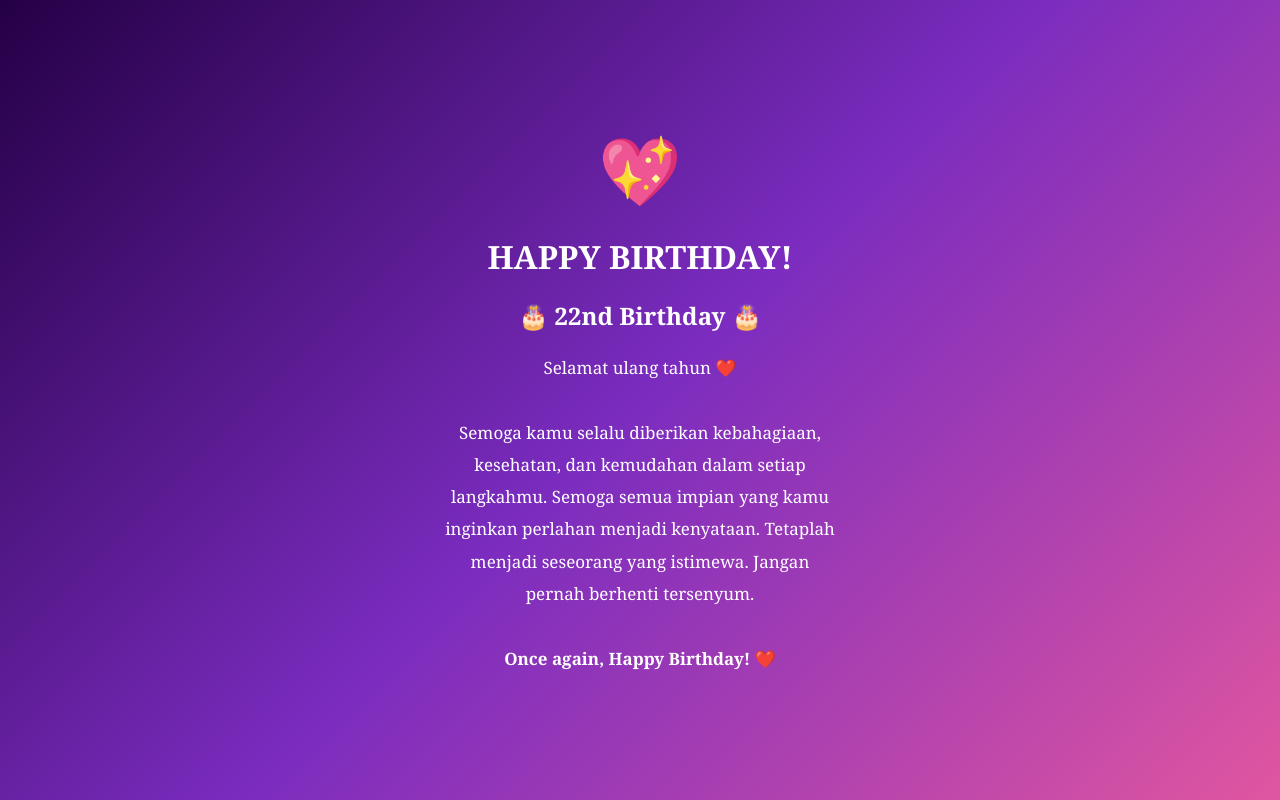
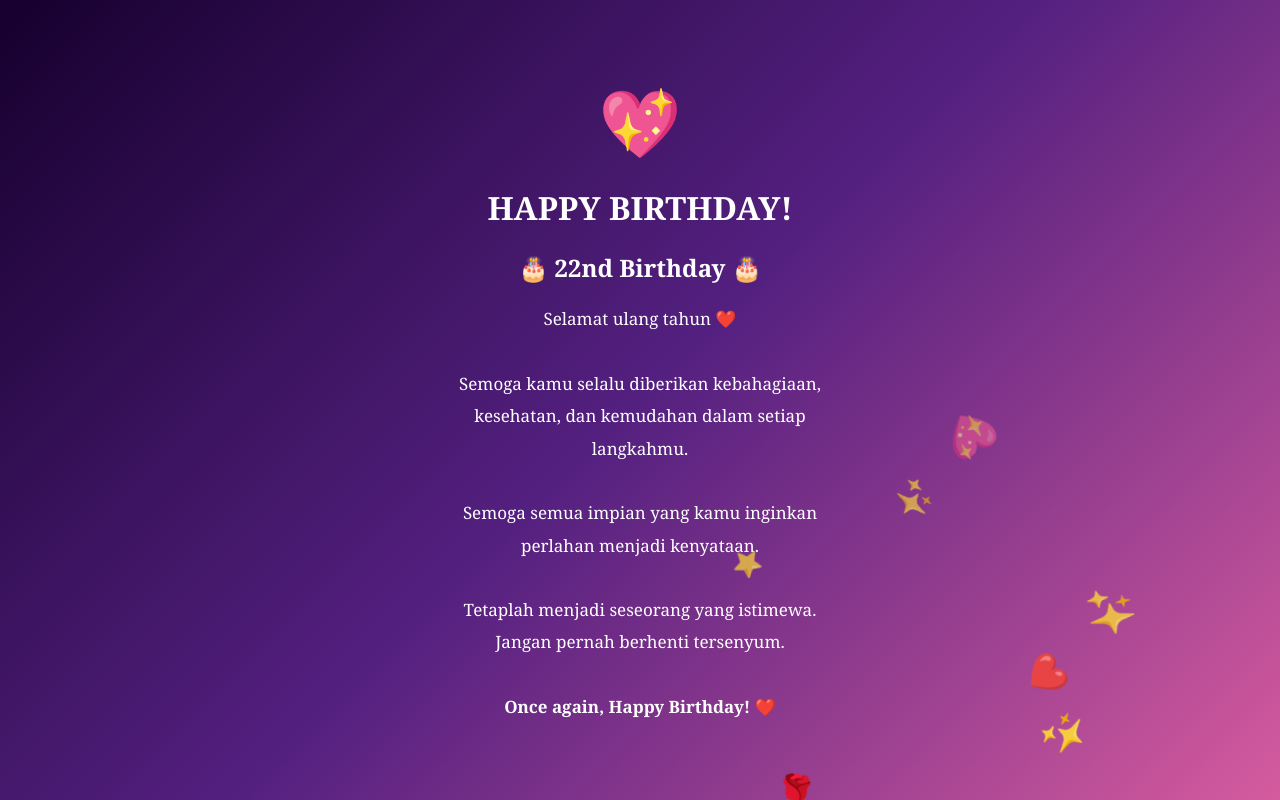
Before and after one commit to nasifanuramalia9-glitch/sneakers-shopee, a plain HTML site: page index.html in a window 1280 px wide. Both pictures are taken after a click on the button "BUKA ❤️". Drawn offline with Linux system fonts and the light colour scheme.

Commit message:
Update index.html

```diff
--- a/index.html
+++ b/index.html
@@ -3,103 +3,54 @@
 <html lang="id">
 <head>
 <meta charset="UTF-8">
-<meta name="viewport" content="width=device-width, initial-scale=1.0">
-<title>Special Birthday ❤️</title>
+<meta name="viewport" content="width=device-width, initial-scale=1">
+<title>Happy Birthday ❤️</title>
 
 <style>
-* {
-  box-sizing: border-box;
+*{box-sizing:border-box}
+body{
+ margin:0;min-height:100vh;
+ display:flex;align-items:center;justify-content:center;
+ text-align:center;color:white;
+ font-family:Georgia,serif;
+ background:linear-gradient(135deg,#16002e,#542080,#d65b9e);
+ overflow:hidden;
 }
-
-body {
-  margin: 0;
-  min-height: 100vh;
-  font-family: Georgia, serif;
-  background: linear-gradient(135deg,#240046,#7b2cbf,#e056a0);
-  color: white;
-  display: flex;
-  justify-content: center;
-  align-items: center;
-  text-align: center;
-  overflow-x: hidden;
+.container{width:90%;max-width:430px;padding:25px}
+.heart{font-size:65px;animation:beat 1s infinite}
+@keyframes beat{50%{transform:scale(1.2)}}
+button{
+ border:0;border-radius:40px;padding:15px 45px;
+ background:#ff4d8d;color:white;font-size:20px;
+ font-weight:bold;cursor:pointer;
+ box-shadow:0 0 20px #ff8fab;
 }
-
-.container {
-  width: 90%;
-  max-width: 430px;
-  padding: 30px 20px;
+#surprise{display:none;animation:show 1.5s}
+@keyframes show{
+ from{opacity:0;transform:translateY(25px)}
+ to{opacity:1;transform:translateY(0)}
 }
-
-h1 {
-  font-size: 32px;
+.message{line-height:1.9;font-size:17px}
+.floating{
+ position:fixed;bottom:-30px;
+ animation:up 6s linear forwards;
+ pointer-events:none;
 }
-
-.heart {
-  font-size: 65px;
-  animation: beat 1s infinite;
-}
-
-@keyframes beat {
-  50% { transform: scale(1.25); }
-}
-
-button {
-  border: none;
-  padding: 15px 45px;
-  border-radius: 40px;
-  background: #ff4d8d;
-  color: white;
-  font-size: 20px;
-  font-weight: bold;
-  cursor: pointer;
-  box-shadow: 0 0 20px #ff8fab;
-}
-
-button:active {
-  transform: scale(.95);
-}
-
-#surprise {
-  display: none;
-  animation: muncul 1.5s ease;
-}
-
-@keyframes muncul {
-  from {opacity: 0; transform: translateY(30px);}
-  to {opacity: 1; transform: translateY(0);}
-}
-
-.message {
-  line-height: 1.9;
-  font-size: 17px;
-}
-
-.floating {
-  position: fixed;
-  bottom: -30px;
-  animation: naik 6s linear infinite;
-  pointer-events: none;
-}
-
-@keyframes naik {
-  to {
-    transform: translateY(-110vh) rotate(360deg);
-    opacity: 0;
-  }
+@keyframes up{
+ to{transform:translateY(-110vh) rotate(360deg);opacity:0}
 }
 </style>
 </head>
 
 <body>
-
 <div class="container">
 
 <div id="opening">
  <div class="heart">❤️</div>
  <h1>Something Special For You</h1>
-  <p>Ada sesuatu yang ingin aku tunjukkan...</p>
+ <p>Ada kejutan kecil untukmu...</p>
  <br>
-  <button onclick="bukaKejutan()">BUKA ❤️</button>
+ <button onclick="buka()">BUKA ❤️</button>
 </div>
 
 <div id="surprise">
@@ -109,52 +60,134 @@ button:active {
 
  <div class="message">
  Selamat ulang tahun ❤️<br><br>
-
  Semoga kamu selalu diberikan kebahagiaan,
-    kesehatan, dan kemudahan dalam setiap langkahmu.
-
+ kesehatan, dan kemudahan dalam setiap langkahmu.<br><br>
  Semoga semua impian yang kamu inginkan
-    perlahan menjadi kenyataan.
-
+ perlahan menjadi kenyataan.<br><br>
  Tetaplah menjadi seseorang yang istimewa.
-    Jangan pernah berhenti tersenyum.
-
-    <br><br>
+ Jangan pernah berhenti tersenyum.<br><br>
  <b>Once again, Happy Birthday! ❤️</b>
  </div>
 </div>
 
 </div>
 
-<audio id="lagu-ultah.mp3" preload="auto">
-  <source src="lagu-ultah.mp3" type="audio/mpeg">
-</audio>
+<script>
+let audio;
+let master;
+let melodyTimer;
+let started=false;
 
-<script>
-function bukaKejutan() {
-  document.getElementById("opening").style.display = "none";
-  document.getElementById("surprise").style.display = "block";
+const chords=[
+ [261.63,329.63,392.00,493.88],
+ [220.00,261.63,329.63,440.00],
+ [174.61,220.00,261.63,349.23],
+ [196.00,246.94,293.66,392.00]
+];
 
-  const musik = document.getElementById("musik");
-  musik.currentTime = 0;
-  musik.play().catch(error => {
-    console.log("Musik belum dapat diputar:", error);
+const melody=[
+ [523.25,0.5],[659.25,0.5],[783.99,1],
+ [659.25,0.5],[587.33,0.5],[523.25,1],
+ [440.00,0.5],[523.25,0.5],[659.25,1],
+ [587.33,0.5],[523.25,0.5],[392.00,1],
+ [440.00,0.5],[523.25,0.5],[587.33,1],
+ [523.25,0.5],[440.00,0.5],[392.00,1],
+ [329.63,0.5],[392.00,0.5],[523.25,1],
+ [493.88,0.5],[440.00,0.5],[392.00,1]
+];
+
+function note(freq,time,duration,volume,type){
+ const osc=audio.createOscillator();
+ const gain=audio.createGain();
+
+ osc.type=type||"triangle";
+ osc.frequency.setValueAtTime(freq,time);
+
+ gain.gain.setValueAtTime(0.001,time);
+ gain.gain.linearRampToValueAtTime(volume,time+0.025);
+ gain.gain.exponentialRampToValueAtTime(
+  0.001,time+duration
+ );
+
+ osc.connect(gain);
+ gain.connect(master);
+
+ osc.start(time);
+ osc.stop(time+duration+0.05);
+}
+
+function playMusic(){
+ audio=new (window.AudioContext||window.webkitAudioContext)();
+
+ master=audio.createGain();
+ master.gain.value=0.65;
+ master.connect(audio.destination);
+
+ if(audio.state==="suspended") audio.resume();
+
+ function playMelody(){
+  const start=audio.currentTime+0.1;
+  let t=start;
+
+  melody.forEach(([freq,duration])=>{
+   note(freq,t,duration*0.9,0.11,"triangle");
+   t+=duration;
   });
 
-  setInterval(() => {
-    const hati = document.createElement("div");
-    hati.className = "floating";
-    hati.innerHTML = ["❤️","💕","💖","🌹","✨"][
-      Math.floor(Math.random()*5)
+  const total=t-start;
+
+  // Iringan piano dan bass
+  let beat=0;
+  const interval=setInterval(()=>{
+   if(!audio) return;
+   const now=audio.currentTime;
+   const chord=chords[Math.floor(beat/4)%4];
+
+   if(beat%4===0){
+    note(chord[0]/2,now,1.7,0.10,"sine");
+   }
+
+   if(beat%2===0){
+    chord.forEach((freq,i)=>{
+     note(freq,now+i*0.045,1.2,0.035,"triangle");
+    });
+   }
+
+   // Lonceng lembut
+   if(beat%4===2){
+    note(chord[3]*2,now,1.5,0.025,"sine");
+   }
+
+   beat++;
+   if(beat>=Math.ceil(total/0.5)) clearInterval(interval);
+  },500);
+ }
+
+ playMelody();
+ melodyTimer=setInterval(playMelody,14000);
+}
+
+function buka(){
+ if(started)return;
+ started=true;
+
+ document.getElementById("opening").style.display="none";
+ document.getElementById("surprise").style.display="block";
+
+ playMusic();
+
+ setInterval(()=>{
+  const h=document.createElement("div");
+  h.className="floating";
+  h.textContent=["❤️","💕","💖","🌹","✨","⭐"][
+   Math.floor(Math.random()*6)
   ];
-    hati.style.left = Math.random()*100 + "vw";
-    hati.style.fontSize = (20 + Math.random()*25) + "px";
-    document.body.appendChild(hati);
-
-    setTimeout(() => hati.remove(), 6000);
-  }, 350);
+  h.style.left=Math.random()*100+"vw";
+  h.style.fontSize=(20+Math.random()*25)+"px";
+  document.body.appendChild(h);
+  setTimeout(()=>h.remove(),6000);
+ },400);
 }
 </script>
-
 </body>
 </html>
```
Lines whose indentation alone changed are shown as unchanged.
